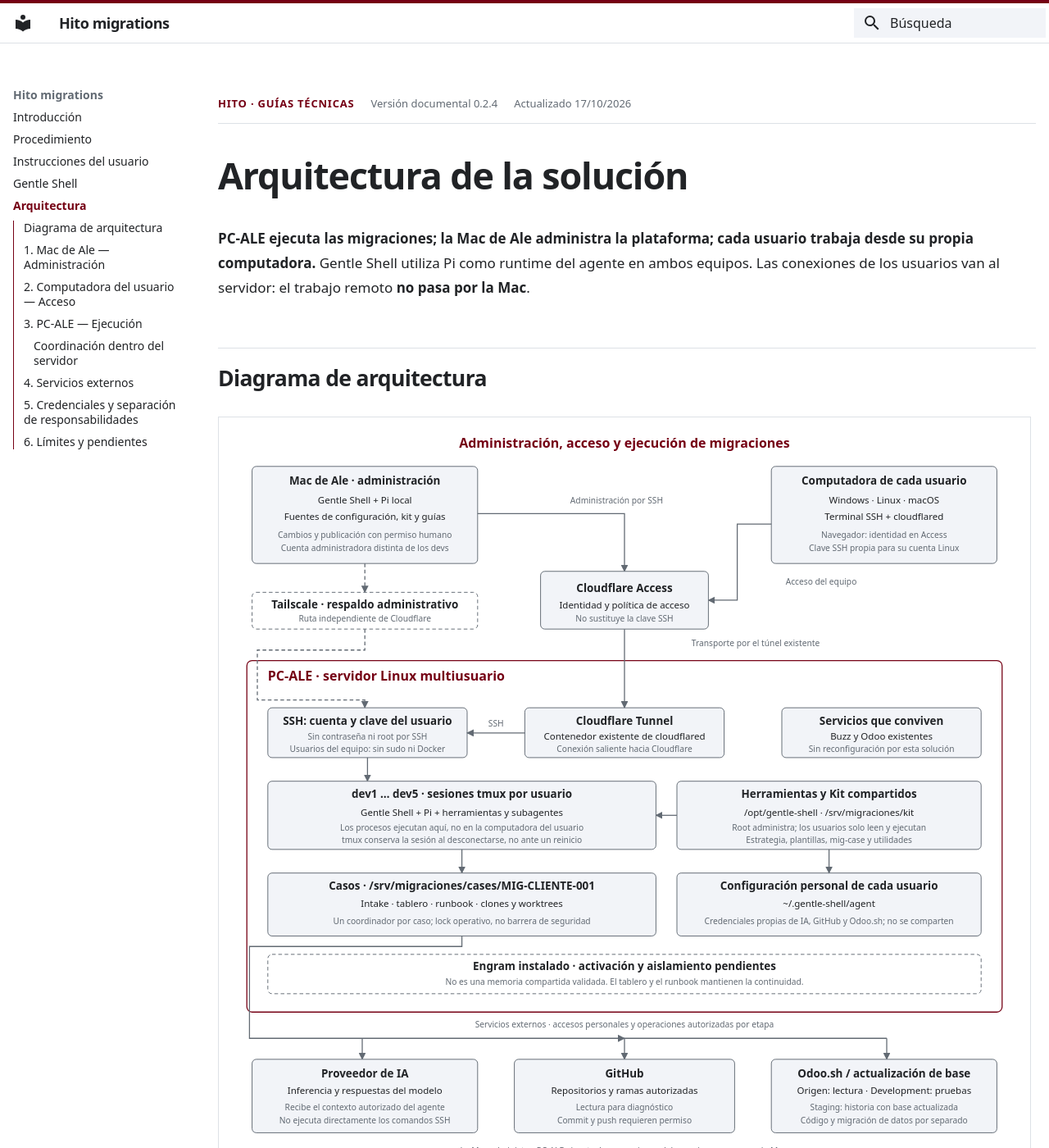
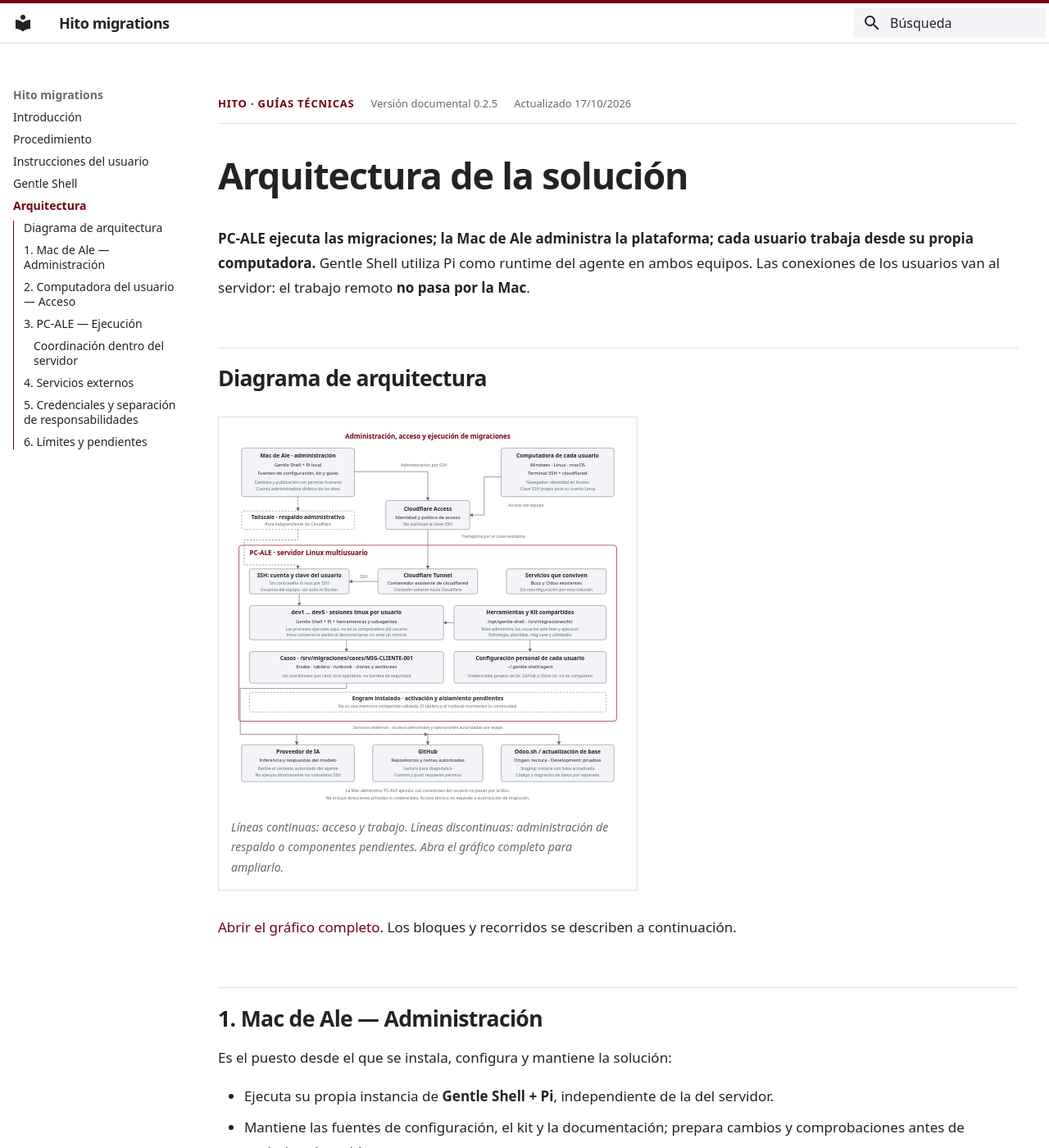
Before and after one commit to hito2026/hito-migrations, an MkDocs documentation site: the page built from docs/architecture.md, in a window 1280 px wide and 1400 px high. Shown: the whole window at 82% size. Built offline with MkDocs 1.6.1 and Material for MkDocs 9.7.7, drawn with Linux system fonts in a browser that asks for light colours; some of the changed text lies outside the part shown.

Commit message:
style(docs): refine margins, diagrams and copyable text for v0.2.5

```diff
--- a/docs/architecture.md
+++ b/docs/architecture.md
@@ -7,9 +7,9 @@ el trabajo remoto **no pasa por la Mac**.
 
 ## Diagrama de arquitectura
 
-<figure class="process-diagram" tabindex="0" aria-label="Arquitectura de la solución; desplazamiento horizontal disponible">
+<figure class="process-diagram" tabindex="0" aria-label="Arquitectura de la solución; gráfico adaptable al ancho disponible">
   <img src="../assets/solution-architecture.svg" alt="Arquitectura de Mac de Ale, usuarios y PC-ALE">
-  <figcaption>Líneas continuas: acceso y trabajo. Líneas discontinuas: administración de respaldo o componentes pendientes. Desplace el gráfico en pantallas pequeñas.</figcaption>
+  <figcaption>Líneas continuas: acceso y trabajo. Líneas discontinuas: administración de respaldo o componentes pendientes. Abra el gráfico completo para ampliarlo.</figcaption>
 </figure>
 
 [Abrir el gráfico completo](assets/solution-architecture.svg).
--- a/docs/stylesheets/extra.css
+++ b/docs/stylesheets/extra.css
@@ -17,6 +17,10 @@ body[data-md-color-scheme="default"] {
 /* El contenido ocupa el ancho disponible junto al menú izquierdo. */
 .md-grid {
   max-width: none;
+}
+
+.md-content__inner {
+  margin-right: clamp(.8rem, 3vw, 3rem);
 }
 
 .md-header {
@@ -47,6 +51,12 @@ body[data-md-color-scheme="default"] {
 .md-typeset {
   font-size: .85rem;
   line-height: 1.75;
+}
+
+.md-typeset pre > code {
+  font-family: "Courier New", Courier, monospace;
+  font-size: .65rem;
+  line-height: 1.5;
 }
 
 .md-typeset h1,
@@ -146,8 +156,9 @@ body[data-md-color-scheme="default"] {
 .md-typeset .process-diagram img {
   display: block;
   width: 100%;
-  min-width: 48rem;
-  max-width: none;
+  min-width: 0;
+  max-width: 100%;
+  height: auto;
 }
 
 .md-typeset .process-diagram figcaption {
--- a/mkdocs.yml
+++ b/mkdocs.yml
@@ -19,7 +19,7 @@ theme:
     - content.code.copy
 extra:
   documentation:
-    version: "0.2.4"
+    version: "0.2.5"
     updated: "2026-10-17"
 extra_css:
   - stylesheets/extra.css
```
Also changed, not shown: README.md (+7 -4 lines), docs/procedure.md (+2 -2 lines), 1 other file.
